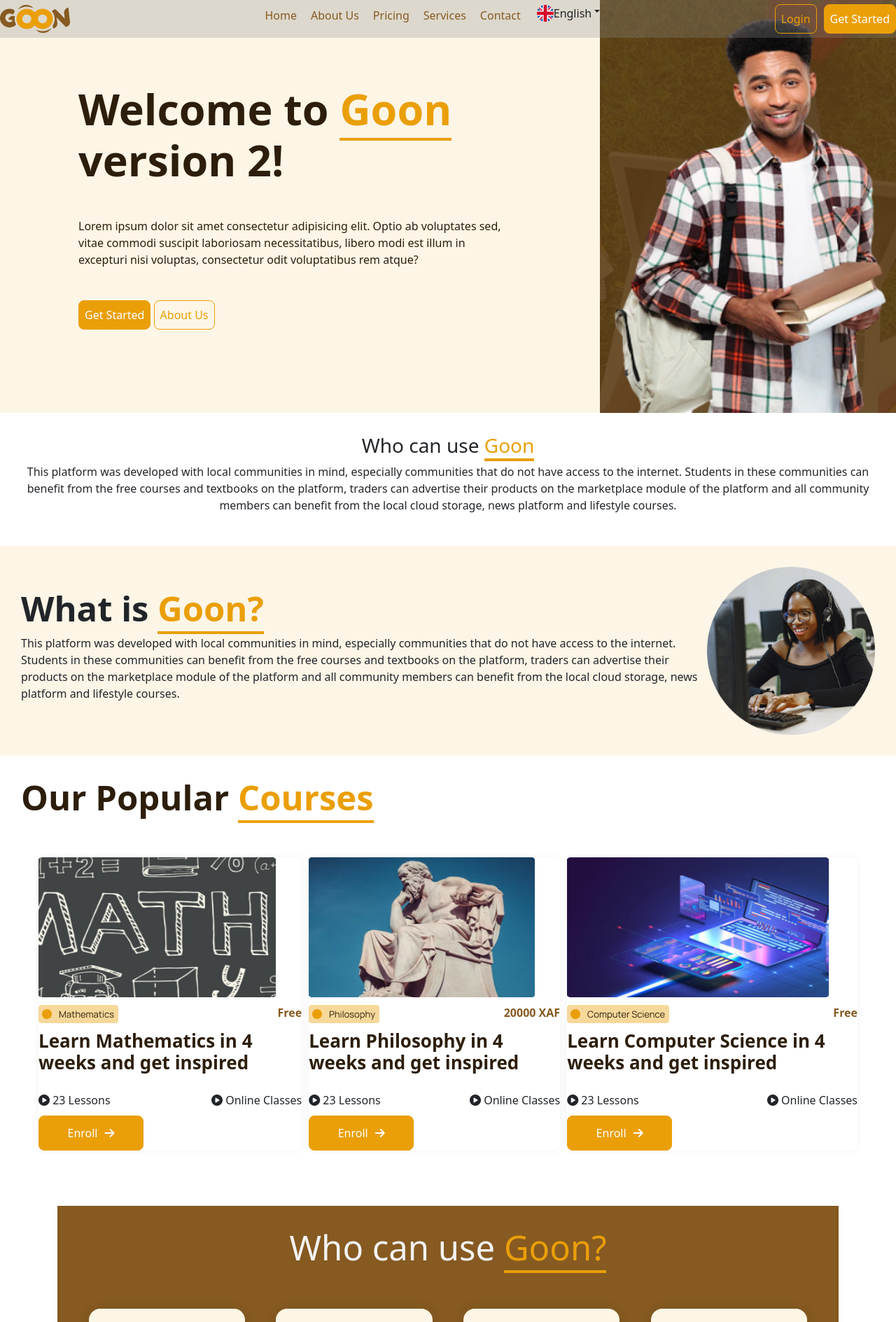
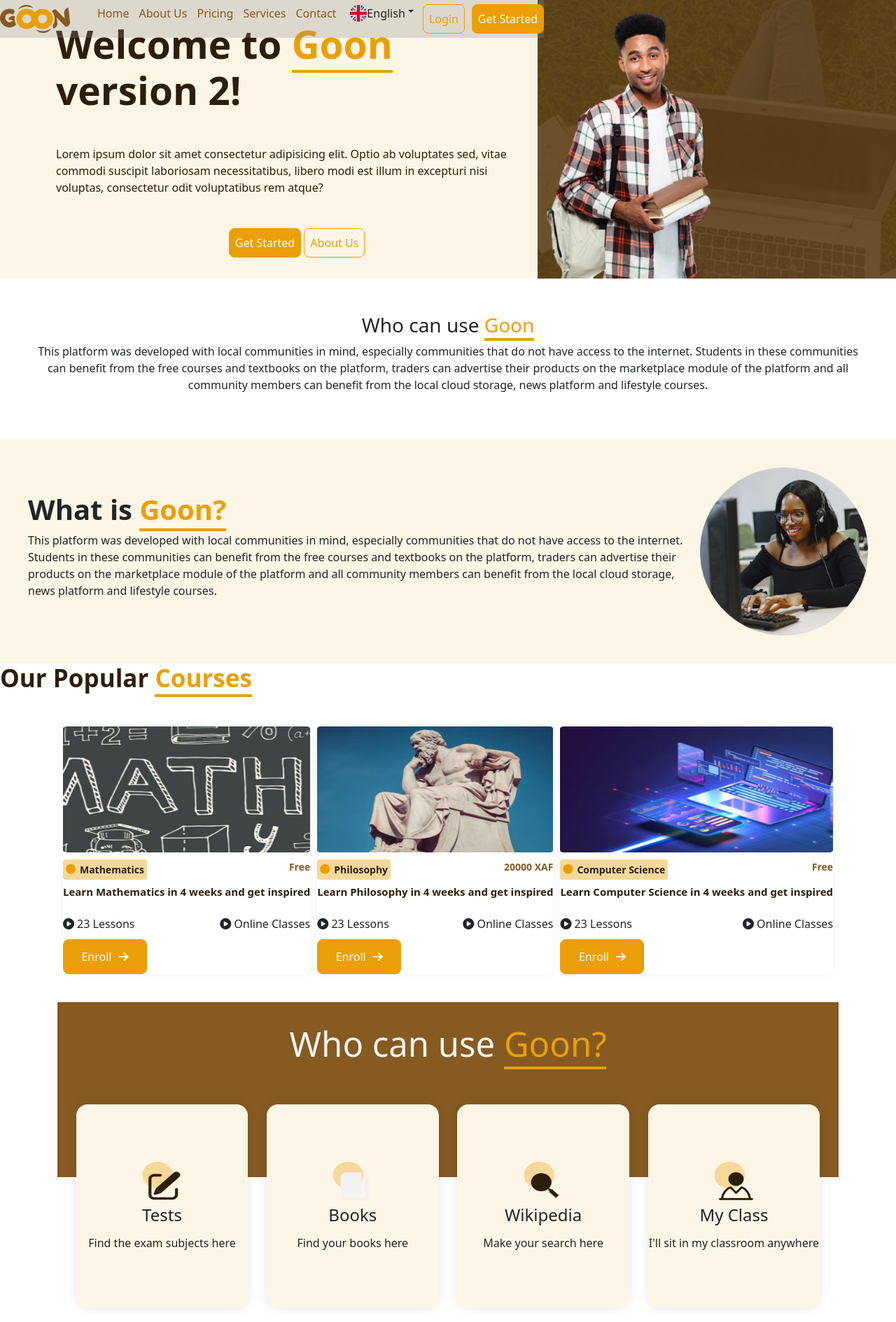
Before and after one commit to FonsahPageo/figma-design, a PHP site: page / in a window 1280 px wide. Shown: the top 1889 px of the page at 70% size. Run offline with PHP 8.4, Linux system fonts and the light colour scheme.

Commit message:
work update

```diff
--- a/course_details.html
+++ b/course_details.html
@@ -91,7 +91,6 @@
                 <button class="details-maths-enroll-2">
                     Add to Bookmark <i class="fa-regular fa-bookmark"></i>
                 </button>
-
             </div>
             <div>
                 <div class="erica">
--- a/index.html
+++ b/index.html
@@ -9,7 +9,6 @@
     <link rel="stylesheet" href="/styles/style.css">
     <link rel="stylesheet" href="/bootstrap/css/bootstrap.min.css">
     <link rel="stylesheet" href="/fontawesome/css/all.min.css">
-    <!-- <link rel="stylesheet" href="https://cdnjs.cloudflare.com/ajax/libs/font-awesome/4.7.0/css/font-awesome.min.css">     -->
     <script src="script/javascript.js"></script>
 </head>
 
@@ -59,14 +58,20 @@
 
     <section class="section-3">
 
+        <div>
             <h3>Our Popular <span class="goon-span">Courses</span></h3>
+        </div>
 
         <div class="section-3-content">
             <div class="course">
                 <img src="/images/Rectangle 5.png" alt="" class="rectangle">
                 <div class="maths-content">
-                    <div><img src="/images/Frame 29.png" alt=""></div>
-                    <div class="mathsfree">Free </div>
+                    <div>
+                        <a class="mathsfree" role="button" href="#">
+                            <i class="fas fa-circle"></i>Mathematics
+                        </a>
+                    </div>
+                    <div>Free </div>
                 </div>
                 <div class="mathspara">
                     <p>Learn Mathematics in 4 weeks and get inspired</p>
@@ -83,8 +88,12 @@
             <div class="course">
                 <img src="/images/Rectangle 5 (1).png" alt="" class="rectangle">
                 <div class="maths-content">
-                    <div><img src="/images/Frame 29 (1).png" alt=""></div>
-                    <div class="mathsfree">20000 XAF</div>
+                    <div>
+                        <a class="mathsfree" role="button" href="#">
+                            <i class="fas fa-circle"></i> Philosophy
+                        </a>
+                    </div>
+                    <div>20000 XAF</div>
                 </div>
                 <div class="mathspara">
                     <p>Learn Philosophy in 4 weeks and get inspired</p>
@@ -101,8 +110,12 @@
             <div class="course">
                 <img src="/images/Rectangle 5 (2).png" alt="" class="rectangle">
                 <div class="maths-content">
-                    <div><img src="/images/Frame 29 (2).png" alt=""></div>
-                    <div class="mathsfree">Free </div>
+                    <div>
+                        <a class="mathsfree" role="button" href="#">
+                            <i class="fas fa-circle"></i>Computer Science
+                        </a>
+                    </div>
+                    <div>Free </div>
                 </div>
                 <div class="mathspara">
                     <p>Learn Computer Science in 4 weeks and get inspired</p>
--- a/styles/header.css
+++ b/styles/header.css
@@ -1,13 +1,13 @@
 .top-nav{
     display: flex;
     align-items: center;
-    justify-content: space-between;
+    justify-content: space-evenly;
     /* padding: 10px; */
 }
 
 .top-nav li{
     float: left;
-    padding: 10px;
+    padding: 7px;
     list-style: none;
 }
 
--- a/styles/style.css
+++ b/styles/style.css
@@ -8,27 +8,30 @@ li {
 
 .main-header {
     position: fixed;
-    width: 100%;
+    /* width: 100%; */
     background-color: #8b8b8b47;
 }
 
 .section-1 {
-    width: 100vw;
+    width: 100%;
     background: url(/images/image2.png);
     background-color: #5E3F17;
     background-position: right;
     background-repeat: no-repeat;
     display: flex;
+    /* justify-content: center; */
+    /* padding: 20px; */
 }
 
 .welcome {
-    width: 68%;
-    padding-left: 112px;
-    padding-right: 126px;
+    width: 80%;
+    padding-left: 80px;
+    /* padding-right: 126px; */
     background: rgb(253, 245, 230);
     display: flex;
     flex-direction: column;
-    align-items: flex-start;
+    /* align-items: flex-start; */
+    align-items: center;
     justify-content: center;
     padding-block: 30px;
     gap: 30px;
@@ -37,7 +40,7 @@ li {
 .goon-2 {
     font-style: normal;
     font-weight: 700;
-    font-size: 61px;
+    font-size: 55px;
     line-height: 120%;
     color: #2D1E0B;
 }
@@ -51,8 +54,10 @@ li {
 }
 
 .image-1 {
-    width: 423px;
-    height: 590px;
+    width: 40vw;
+    height: 100%;
+    padding-right: 50%;
+    /* padding-top: 40%; */
 }
 
 .goon-span {
@@ -66,10 +71,10 @@ li {
 
 .secto {
     display: flex;
-    width: 100vw;
+    width: 100%;
     flex-direction: column;
-    align-content: space-around;
-    padding: 30px;
+    align-content: space-between;
+    padding: 50px;
     text-align: center;
 }
 
@@ -81,12 +86,12 @@ li {
     align-items: center;
     justify-content: space-between;
     font-style: normal;
-    padding: 30px;
+    padding: 40px;
 }
 
 .section-2 h3 {
     font-weight: 700;
-    font-size: 49px;
+    font-size: 40px;
     line-height: 120%;
 
 }
@@ -99,29 +104,42 @@ li {
 .section-3 {
     display: flex;
     flex-direction: column;
-    padding: 30px;
+    /* padding: 30px; */
     width: 100%;
 }
 
 .section-3 h3 {
     font-weight: 700;
-    font-size: 49px;
+    font-size: 35px;
     color: #2D1E0B;
+}
+
+.mathsfree{
+    padding: 4px;
+    gap: 6px;
+    background: #F6D89A;
+    color: #2D1E0B;
+    border-radius: 4px;
+    display: flex;
+    align-items: center;
+}
+
+.fas{
+    color: #EA9F08;
 }
 
 .section-3-content {
     display: flex;
     flex-direction: row;
     justify-content: center;
-    padding: 49px 25px;
-    width: 100%;
+    padding: 40px 20px;
     border-radius: 16px;
     gap: 10px;
 }
 
 .rectangle {
-    width: 90%;
-    height: 200px;
+    width: 100%;
+    height: 180px;
 }
 
 .course {
@@ -135,8 +153,8 @@ li {
 .course p {
     font-style: normal;
     font-weight: 600;
-    font-size: 26px;
-    line-height: 120%;
+    font-size: 15px;
+    line-height: 100%;
     color: #2D1E0B;
 }
 
@@ -146,7 +164,7 @@ li {
     justify-content: space-between;
     font-style: normal;
     font-weight: 700;
-    font-size: 16px;
+    font-size: 14px;
     color: #865A21;
 }
 
@@ -159,7 +177,7 @@ li {
 .maths-enroll {
     box-sizing: border-box;
     gap: 10px;
-    width: 150px;
+    width: 120px;
     height: 50px;
     background: #EA9F08;
     border: 1px solid #EA9F08;
@@ -181,7 +199,7 @@ li {
 
 .section-4 .section-title {
     display: flex;
-    width: 100%;
+    /* width: 100%; */
     padding-block: 30px 20px;
 }
 
@@ -219,11 +237,11 @@ li {
 .cols {
     display: flex;
     flex-direction: column;
-    justify-content: space-between;
+    justify-content: center;
     align-items: center;
-    padding: 35px 25px;
+    /* padding: 35px 25px; */
     gap: 5px 0px;
-    width: 20%;
+    width: 22%;
     height: 290.62px;
     background: #FDF5E6;
     box-shadow: 0px 0px 16px rgba(0, 0, 0, 0.1);
@@ -235,26 +253,13 @@ li {
     text-align: center;
 }
 
-.view {
-    display: flex;
-    align-items: flex-start;
-    padding: 15px 30px;
-    gap: 10px;
-    width: 130px;
-    height: 54px;
-    background: #EA9F08;
-    border: 1px solid #EA9F08;
-    color: #fff;
-    border-radius: 8px;
-}
-
 .imgs {
     display: flex;
     justify-content: space-between;
 }
 
 .imgs img {
-    width: 100px;
+    width: 10%;
     height: 75px;
     padding-bottom: 20px;
 }
```
Lines whose indentation alone changed are shown as unchanged.
